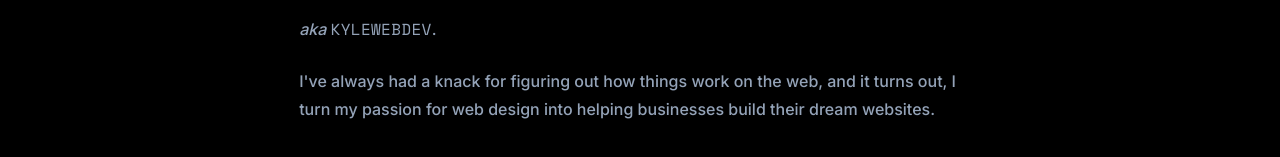
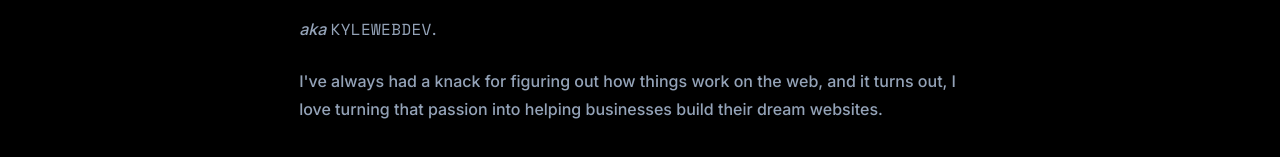
Before and after one commit to kylewebdev/kylewebdev.com, a Next.js app: page /about in a window 1280 px wide. Shown: the part 391-548 px from the top of the page. Built offline with nearby package versions, Linux system fonts and the light colour scheme.

Commit message:
Fixed Grammar

```diff
--- a/src/app/about/page.tsx
+++ b/src/app/about/page.tsx
@@ -15,8 +15,8 @@ const AboutPage = () => {
 
 				<p className="max-w-[66ch] leading-7 text-pretty text-slate-400">
 					I&apos;ve always had a knack for figuring out how things
-					work on the web, and it turns out, I turn my passion for web
-					design into helping businesses build their dream websites.
+					work on the web, and it turns out, I love turning that
+					passion into helping businesses build their dream websites.
 				</p>
 			</div>
 		</div>
```
